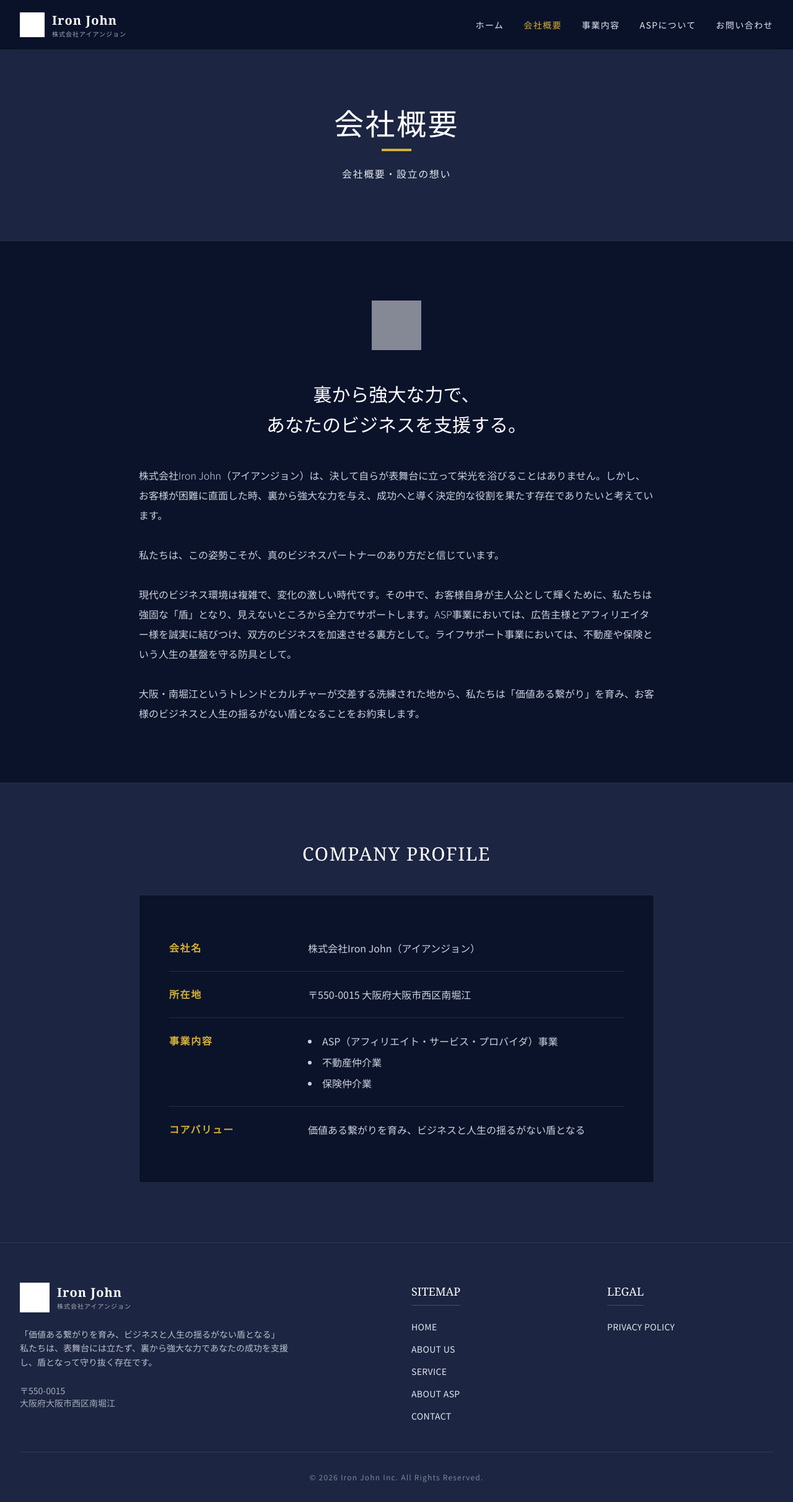
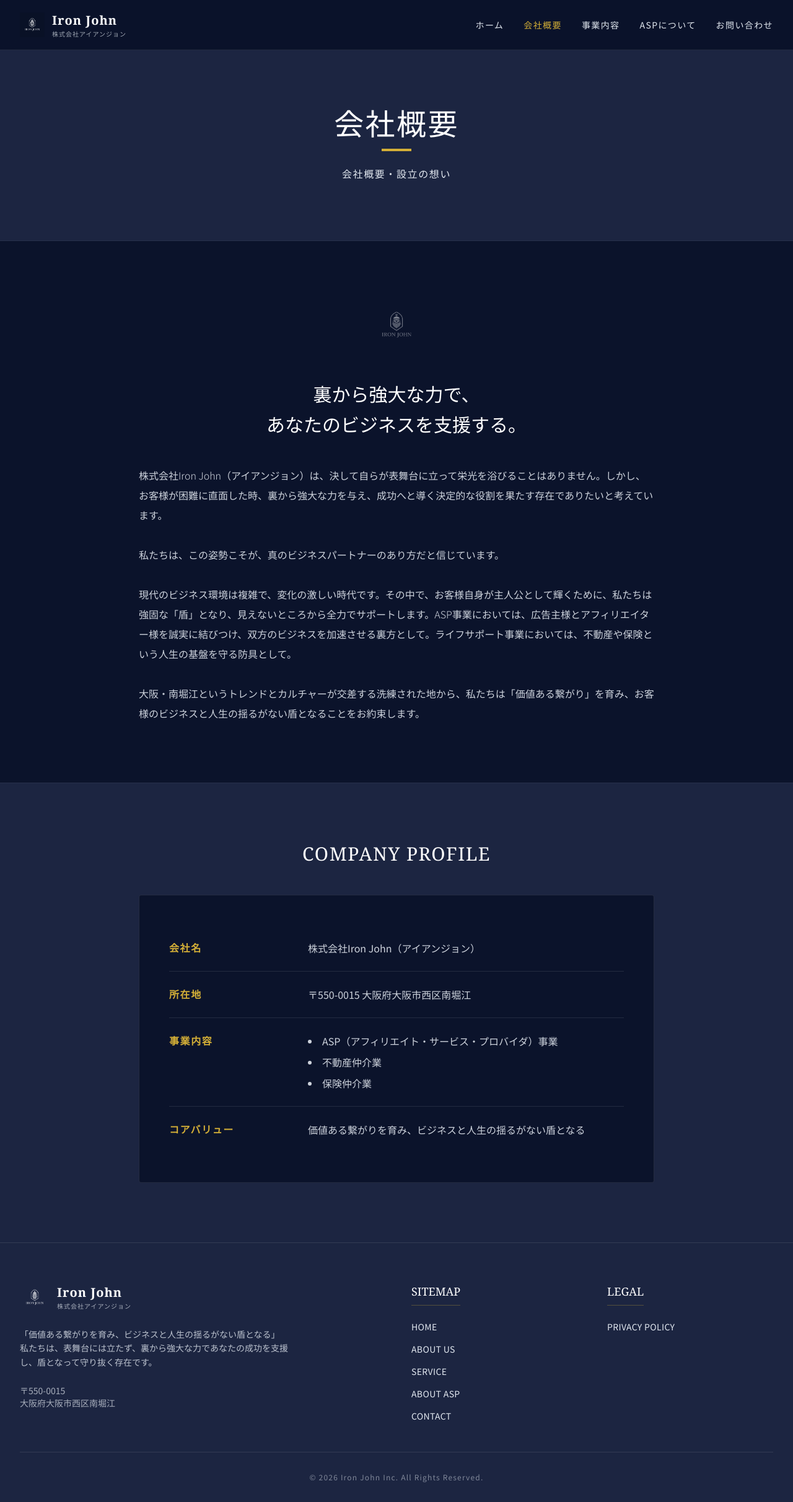
Before and after one commit to tridentofficial0106-jpg/iron-john, a React (Vite) app: page /about in a window 1280 px wide. Shown: the whole page at 62% size. Built offline with nearby package versions, Linux system fonts and the light colour scheme.

Commit message:
Add files via upload

```diff
--- a/src/components/Footer.tsx
+++ b/src/components/Footer.tsx
@@ -7,7 +7,7 @@ export function Footer() {
         <div className="grid grid-cols-1 md:grid-cols-4 gap-12 mb-12">
           <div className="col-span-1 md:col-span-2">
             <Link to="/" className="flex items-center space-x-3 mb-6">
-              <img src="/logo.png" alt="Iron John" className="w-12 h-12 object-contain brightness-0 invert" />
+              <img src="/logo.png" alt="Iron John" className="w-12 h-12 object-contain invert mix-blend-screen" />
               <div className="flex flex-col">
                 <span className="font-serif text-xl font-bold tracking-wider text-white">Iron John</span>
                 <span className="text-[10px] tracking-widest text-brand-silver/70">株式会社アイアンジョン</span>
--- a/src/components/Navbar.tsx
+++ b/src/components/Navbar.tsx
@@ -20,7 +20,7 @@ export function Navbar() {
       <div className="max-w-7xl mx-auto px-4 sm:px-6 lg:px-8">
         <div className="flex justify-between items-center h-20">
           <Link to="/" className="flex items-center space-x-3 group">
-            <img src="/logo.png" alt="Iron John" className="w-10 h-10 object-contain brightness-0 invert" />
+            <img src="/logo.png" alt="Iron John" className="w-10 h-10 object-contain invert mix-blend-screen" />
             <div className="flex flex-col">
               <span className="font-serif text-xl font-bold tracking-wider text-white">Iron John</span>
               <span className="text-[10px] tracking-widest text-brand-silver/70">株式会社アイアンジョン</span>
--- a/src/pages/About.tsx
+++ b/src/pages/About.tsx
@@ -16,7 +16,7 @@ export default function About() {
       <section className="py-24 bg-brand-navy">
         <div className="max-w-4xl mx-auto px-4 sm:px-6 lg:px-8">
           <div className="flex justify-center mb-12">
-            <img src="/logo.png" alt="Iron John" className="w-20 h-20 object-contain opacity-50 brightness-0 invert" />
+            <img src="/logo.png" alt="Iron John" className="w-20 h-20 object-contain opacity-50 invert mix-blend-screen" />
           </div>
 
           <h2 className="text-2xl md:text-3xl font-serif text-white mb-10 text-center leading-relaxed">
--- a/src/pages/AboutAsp.tsx
+++ b/src/pages/AboutAsp.tsx
@@ -102,7 +102,7 @@ export default function AboutAsp() {
             ].map((item, index) => (
               <div key={index} className="bg-brand-navy-light p-6 md:p-8 rounded-sm border border-white/5 flex gap-6">
                 <div className="flex-shrink-0 mt-1">
-                  <img src="/logo.png" alt="Icon" className="w-8 h-8 object-contain brightness-0 invert" />
+                  <img src="/logo.png" alt="Icon" className="w-8 h-8 object-contain invert mix-blend-screen" />
                 </div>
                 <div>
                   <h3 className="text-lg font-serif text-white mb-3">{item.title}</h3>
--- a/src/pages/Home.tsx
+++ b/src/pages/Home.tsx
@@ -27,7 +27,7 @@ export default function Home() {
           >
             <div className="relative flex items-center justify-center group">
               <div className="absolute inset-0 bg-brand-gold/20 blur-2xl rounded-full transition-all duration-500 group-hover:bg-brand-gold/30"></div>
-              <img src="/logo.png" alt="Iron John" className="relative z-10 w-40 h-40 md:w-56 md:h-56 object-contain drop-shadow-2xl brightness-0 invert" />
+              <img src="/logo.png" alt="Iron John" className="relative z-10 w-40 h-40 md:w-56 md:h-56 object-contain drop-shadow-2xl invert mix-blend-screen" />
             </div>
           </motion.div>
           <motion.h1
--- a/src/pages/Service.tsx
+++ b/src/pages/Service.tsx
@@ -28,7 +28,7 @@ export default function Service() {
                 />
                 <div className="absolute inset-0 bg-brand-navy/40 group-hover:bg-brand-navy/20 transition-colors duration-700" />
                 <div className="absolute bottom-0 left-0 p-8 bg-gradient-to-t from-brand-navy to-transparent w-full">
-                  <img src="/logo.png" alt="ASP Business" className="w-16 h-16 mb-4 object-contain brightness-0 invert" />
+                  <img src="/logo.png" alt="ASP Business" className="w-16 h-16 mb-4 object-contain invert mix-blend-screen" />
                 </div>
               </div>
             </div>
@@ -96,7 +96,7 @@ export default function Service() {
                 />
                 <div className="absolute inset-0 bg-brand-navy/40 group-hover:bg-brand-navy/20 transition-colors duration-700" />
                 <div className="absolute bottom-0 right-0 p-8 bg-gradient-to-t from-brand-navy to-transparent w-full flex justify-end">
-                  <img src="/logo.png" alt="Life Support Business" className="w-16 h-16 mb-4 object-contain brightness-0 invert" />
+                  <img src="/logo.png" alt="Life Support Business" className="w-16 h-16 mb-4 object-contain invert mix-blend-screen" />
                 </div>
               </div>
             </div>
```
